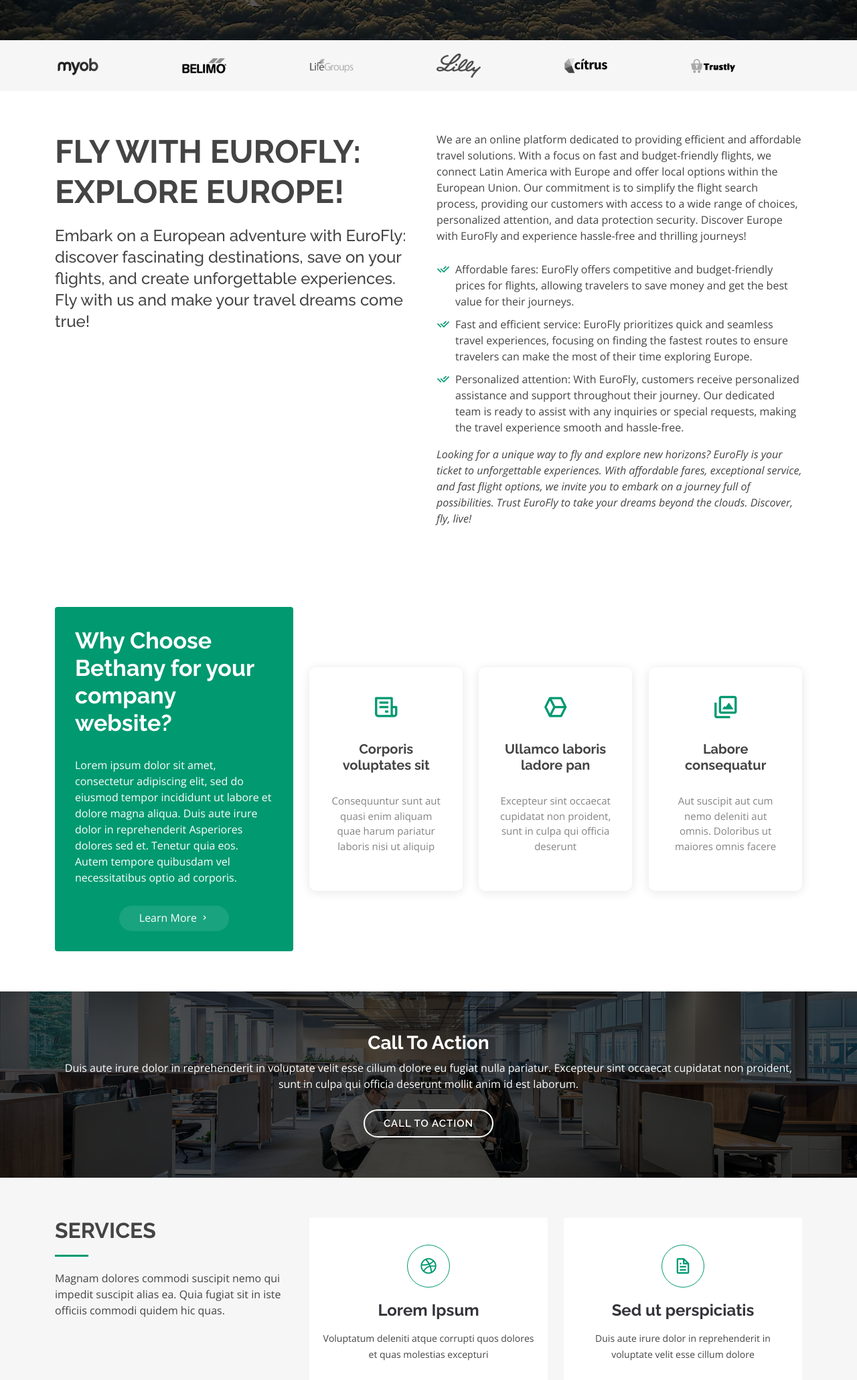
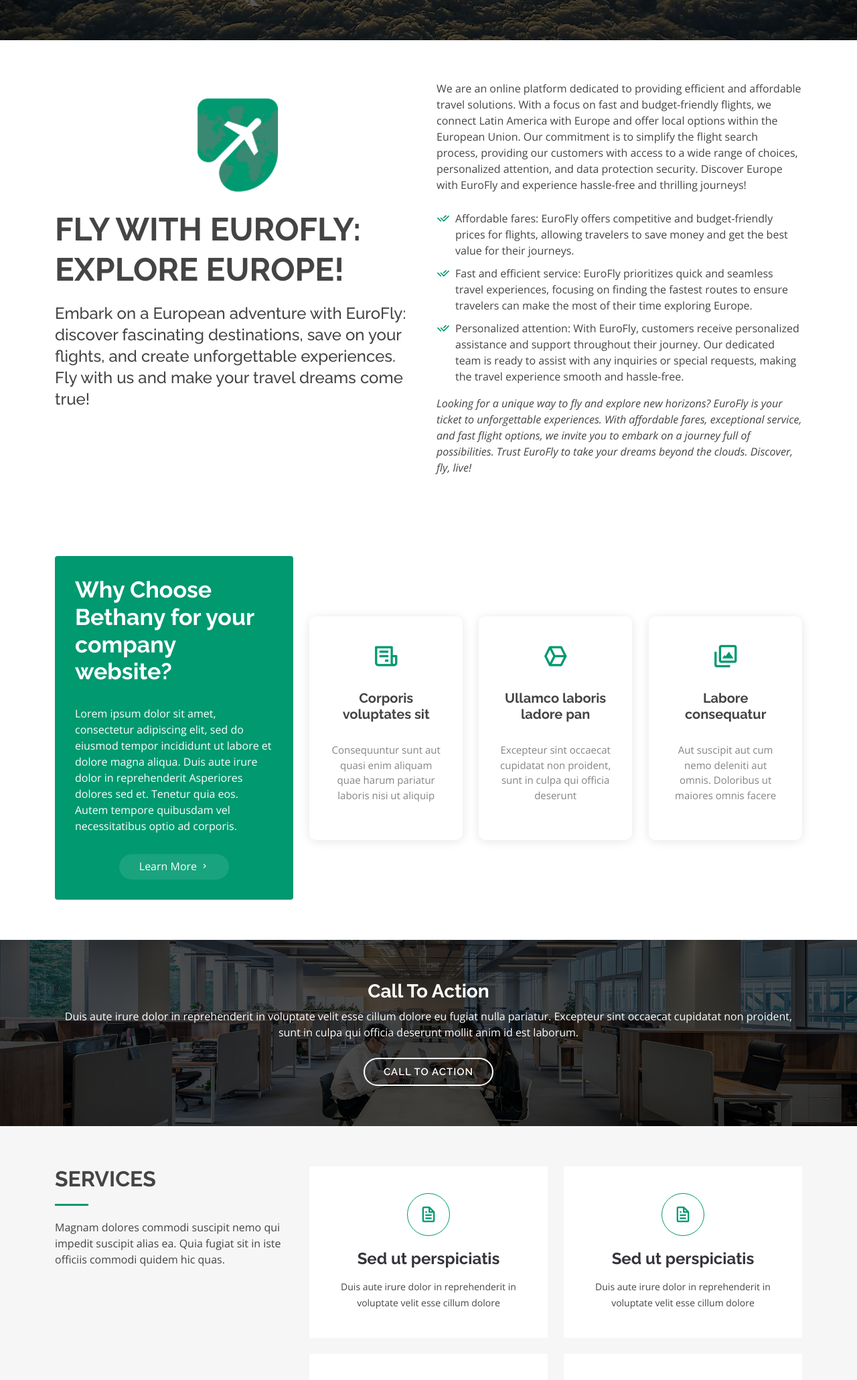
Before and after one commit to StudioIA/EuroFly, a plain HTML site: page index.html in a window 1280 px wide. Shown: the part 740-2800 px from the top of the page at 67% size. Drawn offline with nearby package versions, Linux system fonts and the light colour scheme; files whose address does not match are found by name.

Commit message:
Update index.html

```diff
--- a/index.html
+++ b/index.html
@@ -60,22 +60,11 @@
 the fastest route to Europe.</h1><h2>Discover Europe now! Find the fastest and most affordable flights with EuroFly. Press the button and start your adventure!</h2><a href="#about" class="btn-get-started scrollto">Get Started</a></div>
     </section>
     <main id="main">
-        <section id="clients" class="clients">
-            <div class="container">
-                <div class="row">
-                    <div class="col-6 col-md-4 col-lg-2 d-flex align-items-center" data-aos="zoom-in" data-aos-delay="100"><img class="img-fluid" src="assets/img/clients/client-1.png" alt=""></div>
-                    <div class="col-6 col-md-4 col-lg-2 d-flex align-items-center" data-aos="zoom-in" data-aos-delay="200"><img class="img-fluid" src="assets/img/clients/client-2.png" alt=""></div>
-                    <div class="col-6 col-md-4 col-lg-2 d-flex align-items-center" data-aos="zoom-in" data-aos-delay="300"><img class="img-fluid" src="assets/img/clients/client-3.png" alt=""></div>
-                    <div class="col-6 col-md-4 col-lg-2 d-flex align-items-center" data-aos="zoom-in" data-aos-delay="400"><img class="img-fluid" src="assets/img/clients/client-4.png" alt=""></div>
-                    <div class="col-6 col-md-4 col-lg-2 d-flex align-items-center" data-aos="zoom-in" data-aos-delay="500"><img class="img-fluid" src="assets/img/clients/client-5.png" alt=""></div>
-                    <div class="col-6 col-md-4 col-lg-2 d-flex align-items-center" data-aos="zoom-in" data-aos-delay="600"><img class="img-fluid" src="assets/img/clients/client-6.png" alt=""></div>
-                </div>
-            </div>
-        </section>
         <section id="about" class="about">
             <div class="container">
                 <div class="row content">
                     <div class="col-lg-6" data-aos="fade-right" data-aos-delay="100">
+                        <div class="text-center"><img class="img-fluid" src="assets/img/Iconos/Icon%20192.png"></div>
                         <h2>Fly with EuroFly: Explore Europe!</h2>
                         <h3>Embark on a European adventure with EuroFly: discover fascinating destinations, save on your flights, and create unforgettable experiences. Fly with us and make your travel dreams come true!</h3>
                     </div>
@@ -147,11 +136,11 @@
                     </div>
                     <div class="col-lg-8">
                         <div class="row">
-                            <div class="col-md-6 d-flex align-items-stretch">
-                                <div data-aos="zoom-in" data-aos-delay="100" class="icon-box">
-                                    <div class="icon"><i class="bx bxl-dribbble"></i></div>
-                                    <h4><a href="">Lorem Ipsum</a></h4>
-                                    <p>Voluptatum deleniti atque corrupti quos dolores et quas molestias excepturi</p>
+                            <div class="col-md-6 d-flex align-items-stretch mt-4 mt-lg-0">
+                                <div data-aos="zoom-in" data-aos-delay="200" class="icon-box">
+                                    <div class="icon"><i class="bx bx-file"></i></div>
+                                    <h4><a href="">Sed ut perspiciatis</a></h4>
+                                    <p>Duis aute irure dolor in reprehenderit in voluptate velit esse cillum dolore</p>
                                 </div>
                             </div>
                             <div class="col-md-6 d-flex align-items-stretch mt-4 mt-lg-0">
@@ -369,7 +358,7 @@
         <div class="container d-md-flex py-4">
             <div class="text-center text-md-start me-md-auto">
                 <div class="copyright"><span> © Copyright </span><strong><span>EuroFly</span></strong><span>. All Rights Reserved </span></div>
-                <div class="credits"><span> Designed by </span><a href="https://bootstrapmade.com/">BootstrapMade</a></div>
+                <div class="credits"><span> Create by </span><a href="https://bootstrapmade.com/">StudioIA</a></div>
             </div>
             <div class="text-center social-links text-md-right pt-3 pt-md-0"><a href="#" class="instagram"><i class="bx bxl-instagram"></i></a></div>
         </div>
```
